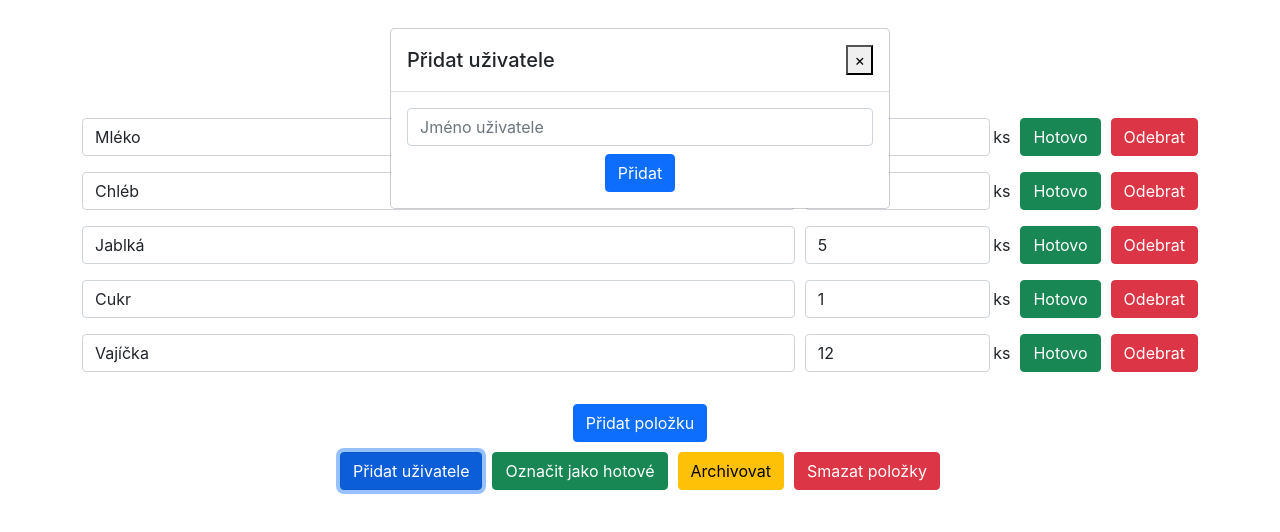
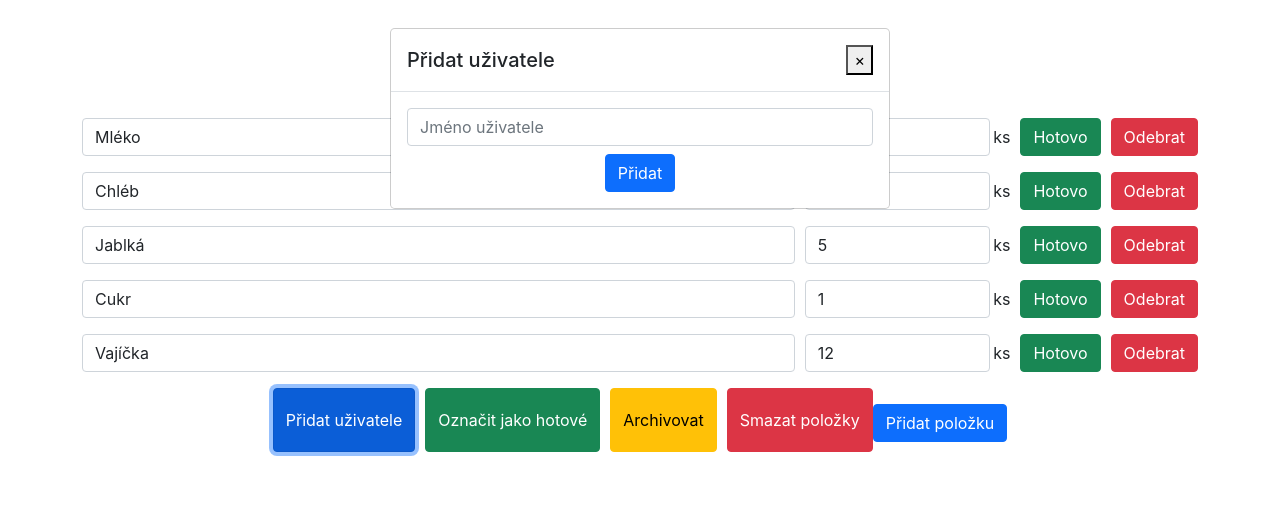
Before and after one commit to stefan-rajilic/uuShoppingList, a React (Create React App) app in the folder uushoppinglist/: page /shoppinglist/1 in a window 1280 px wide. Both pictures are taken after a click on the button "Přidat uživatele". Shown: the top 532 px of the page. Built offline with nearby package versions, Linux system fonts and the light colour scheme.

Commit message:
ukol 4 - simulace be, mockdata, rozkomponentovani

```diff
--- a/uushoppinglist/src/ShoppingList.js
+++ b/uushoppinglist/src/ShoppingList.js
@@ -1,45 +1,9 @@
 import React, { useState, useEffect } from 'react';
-import { useParams } from "react-router-dom";
-const UserModal = ({ show, onClose, addUser }) => {
-  const [userName, setUserName] = useState('');
-
-  const handleSubmit = (event) => {
-    event.preventDefault();
-    addUser(userName);
-    onClose();
-  };
-
-  if (!show) {
-    return null;
-  }
-
-  return (
-    <div className="modal show" style={{ display: 'block' }}>
-      <div className="modal-dialog">
-        <div className="modal-content">
-          <div className="modal-header">
-            <h5 className="modal-title">Přidat uživatele</h5>
-            <button type="button" className="close" onClick={onClose}>
-              <span aria-hidden="true">&times;</span>
-            </button>
-          </div>
-          <div className="modal-body">
-            <form onSubmit={handleSubmit}>
-              <input
-                type="text"
-                className="form-control"
-                value={userName}
-                onChange={(e) => setUserName(e.target.value)}
-                placeholder="Jméno uživatele"
-              />
-              <button type="submit" className="btn btn-primary mt-2">Přidat</button>
-            </form>
-          </div>
-        </div>
-      </div>
-    </div>
-  );
-};
+import { useParams } from 'react-router-dom';
+import ShoppingListHeader from './ShoppingListHeader';
+import ShoppingListItem from './ShoppingListItem';
+import ShoppingListActions from '../src/ShoppingListAction';
+import UserModal from './UserModal';
 
 const ShoppingList = ({ shoppingLists }) => {
   const { id } = useParams();
@@ -52,16 +16,14 @@ const ShoppingList = ({ shoppingLists }) => {
     Members: [],
     Items: [],
     Archived: false,
+    Done: false
   });
 
   const [isLoading, setIsLoading] = useState(true);
   const [error, setError] = useState('');
-
-  const [userName, setUserName] = useState("");
   const [showModal, setShowModal] = useState(false);
 
   useEffect(() => {
-    // Simulace načítání seznamu nákupů
     setTimeout(() => {
       const selectedList = shoppingLists.find((list) => list.id === id);
       if (selectedList) {
@@ -82,107 +44,38 @@ const ShoppingList = ({ shoppingLists }) => {
   }
 
   const handleRemove = (index) => {
-    try {
-      setTimeout(() => {
     const newItems = [...shoppingList.Items];
     newItems.splice(index, 1);
-        setShoppingList({
-          ...shoppingList,
-          Items: newItems,
-        });
-      }, 1000);
-    } catch (error) {
-      console.error('Chyba při mazání položky:', error);
-    }
+    setShoppingList({ ...shoppingList, Items: newItems });
   };
 
   const handleRemoveMember = (index) => {
-    try {
-      setTimeout(() => {
     const newMembers = [...shoppingList.Members];
     newMembers.splice(index, 1);
-        setShoppingList({
-          ...shoppingList,
-          Members: newMembers,
-        });
-      }, 1000);
-    } catch (error) {
-      console.error('Chyba při mazání člena:', error);
-    }
-  };
-
-  const handleCreateList = () => {
-    try {
-      setTimeout(() => {
-        console.log('Seznam vytvořen:', shoppingList);
-      }, 1000);
-    } catch (error) {
-      console.error('Chyba při vytváření seznamu:', error);
-    }
+    setShoppingList({ ...shoppingList, Members: newMembers });
   };
 
   const handleAddItem = () => {
-    try {
-      setTimeout(() => {
     const newItems = [...shoppingList.Items, { name: "", quantity: 1 }];
-        setShoppingList({
-          ...shoppingList,
-          Items: newItems,
-        });
-      }, 1000);
-    } catch (error) {
-      console.error('Chyba při přidávání položky:', error);
-    }
+    setShoppingList({ ...shoppingList, Items: newItems });
   };
 
   const handleMarkItemAsDone = (index) => {
-    try {
-      setTimeout(() => {
     const newItems = shoppingList.Items.map((item, i) => {
-          if (i === index) {
-            return { ...item, isCompleted: true };
-          }
-          return item;
+      return i === index ? { ...item, isCompleted: true } : item;
     });
-        setShoppingList({
-          ...shoppingList,
-          Items: newItems,
-        });
-      }, 1000);
-    } catch (error) {
-      console.error('Chyba při označování položky jako hotové:', error);
-    }
+    setShoppingList({ ...shoppingList, Items: newItems });
   };
 
   const handleArchive = () => {
-    try {
-      setTimeout(() => {
-        setShoppingList({
-          ...shoppingList,
-          Archived: true,
-        });
-      }, 1000);
-    } catch (error) {
-      console.error('Chyba při archivování seznamu:', error);
-    }
+    setShoppingList({ ...shoppingList, Archived: true });
   };
 
   const handleMarkAsDone = () => {
-    try {
-      setTimeout(() => {
-        setShoppingList({
-          ...shoppingList,
-          Done: true,
-        });
-      }, 1000);
-    } catch (error) {
-      console.error('Chyba při označování seznamu jako hotové:', error);
-    }
+    setShoppingList({ ...shoppingList, Done: true });
   };
 
   const handleDeleteList = () => {
-    try {
-      setTimeout(() => {
     setShoppingList({
       id: "",
       Name: "",
@@ -190,126 +83,45 @@ const ShoppingList = ({ shoppingLists }) => {
       Members: [],
       Items: [],
       Archived: false,
+      Done: false
     });
-      }, 1000);
-    } catch (error) {
-      console.error('Chyba při mazání seznamu:', error);
-    }
   };
 
-  // Přidání nového uživatele
-  const addUserToList = (newUserName) => {
-    const newMembers = [...shoppingList.Members, { name: newUserName }];
-    setShoppingList({
-      ...shoppingList,
-      Members: newMembers,
-    });
-    setShowModal(false);
+  const addUserToList = (userName) => {
+    const newMembers = [...shoppingList.Members, { name: userName }];
+    setShoppingList({ ...shoppingList, Members: newMembers });
   };
-
 
   return (
     <div className="shopping-list">
       <div className="text-center">
-        <input
-          type="text"
-          defaultValue={shoppingList.Name}
-          style={{
-            fontSize: "24px",
-            fontWeight: "bold",
-            border: "1px solid grey",
-            borderRadius: "100px",
-            marginTop: "30px",
-            outline: "none",
-            backgroundColor: "transparent",
-            textAlign: "center",
-          }}
-        />
+        <ShoppingListHeader name={shoppingList.Name} />
         <div className="container mt-5">
           <div className="list-items">
             {shoppingList.Items.map((item, index) => (
-              <div className="list-item mb-3 d-flex align-items-center" key={index}>
-                <input
-                  type="text"
-                  style={{ marginRight: "10px" }}
-                  defaultValue={item.name}
-                  className="form-control mr-2"
+              <ShoppingListItem
+                key={index}
+                item={item}
+                onMarkAsDone={() => handleMarkItemAsDone(index)}
+                onRemove={() => handleRemove(index)}
               />
-
-                {item.isCompleted ? (
-                  <div style={{ backgroundColor: 'green', color: 'white', padding: '5px', borderRadius: '4px', minWidth: "227px" }}>
-                    HOTOVO
-                  </div>
-                ) : (
-                  <input
-                    type="number"
-                    defaultValue={item.quantity}
-                    style={{ marginRight: "3px" }}
-                    className="form-control w-25 mr-2"
-                  />)}
-                <span style={{ marginRight: "10px" }} className="mr-2">
-                  ks
-                </span>
-                <button style={{ marginRight: '10px' }} className="btn btn-success" onClick={() => handleMarkItemAsDone(index)}>
-                  Hotovo
-                </button>
-                <button className="btn btn-danger" onClick={() => handleRemove(index)}>
-                  Odebrat
-                </button>
-              </div>
             ))}
           </div>
-          <button style={{ marginBottom: "10px" }} className="btn btn-primary mt-3" onClick={handleAddItem}>
-            Přidat položku
-          </button>
         </div>
-
-        <div className="actions d-flex justify-content-center">
-          <button
-            type="button"
-            className="btn btn-primary"
-            onClick={() => setShowModal(true)}
-          >
-            Přidat uživatele
-          </button>
+        <ShoppingListActions
+          onAddItem={handleAddItem}
+          onShowModal={() => setShowModal(true)}
+          onMarkAsDone={handleMarkAsDone}
+          onArchive={handleArchive}
+          onDelete={handleDeleteList}
+        />
         <UserModal
           show={showModal}
           onClose={() => setShowModal(false)}
           addUser={addUserToList}
         />
-          <button
-            type="button"
-            className="btn btn-success"
-            onClick={handleMarkAsDone}
-            style={{ marginLeft: '10px' }}
-          >
-            Označit jako hotové
-          </button>
-          <button
-            type="button"
-            className="btn btn-warning"
-            onClick={handleArchive}
-            style={{ marginLeft: '10px' }}
-          >
-            Archivovat
-          </button>
-          <button
-            type="button"
-            className="btn btn-danger"
-            onClick={handleDeleteList}
-            style={{ marginLeft: '10px' }}
-          >
-            Smazat položky
-          </button>
       </div>
-
-
-
     </div>
-
-    </div>
-
-
   );
 };
 
--- /dev/null
+++ b/uushoppinglist/src/ShoppingListAction.js
@@ -0,0 +1,50 @@
+import React from 'react';
+
+
+const ShoppingListActions = ({ onAddItem, onShowModal, onMarkAsDone, onArchive, onDelete }) => {
+    return (
+      <div className="actions d-flex justify-content-center">
+        <button
+          type="button"
+          className="btn btn-primary"
+          onClick={onShowModal}
+        >
+          Přidat uživatele
+        </button>
+        <button
+          type="button"
+          className="btn btn-success"
+          onClick={onMarkAsDone}
+          style={{ marginLeft: '10px' }}
+        >
+          Označit jako hotové
+        </button>
+        <button
+          type="button"
+          className="btn btn-warning"
+          onClick={onArchive}
+          style={{ marginLeft: '10px' }}
+        >
+          Archivovat
+        </button>
+        <button
+          type="button"
+          className="btn btn-danger"
+          onClick={onDelete}
+          style={{ marginLeft: '10px' }}
+        >
+          Smazat položky
+        </button>
+        <button
+          type="button"
+          className="btn btn-primary mt-3"
+          onClick={onAddItem}
+          style={{ marginBottom: "10px" }}
+        >
+          Přidat položku
+        </button>
+      </div>
+    );
+  };
+
+  export default ShoppingListActions;
--- /dev/null
+++ b/uushoppinglist/src/ShoppingListHeader.js
@@ -0,0 +1,22 @@
+import React from 'react';
+
+const ShoppingListHeader = ({ name }) => {
+    return (
+      <input
+        type="text"
+        defaultValue={name}
+        style={{
+          fontSize: "24px",
+          fontWeight: "bold",
+          border: "1px solid grey",
+          borderRadius: "100px",
+          marginTop: "30px",
+          outline: "none",
+          backgroundColor: "transparent",
+          textAlign: "center",
+        }}
+      />
+    );
+  };
+
+  export default ShoppingListHeader;
--- /dev/null
+++ b/uushoppinglist/src/ShoppingListItem.js
@@ -0,0 +1,36 @@
+import React from 'react';
+
+const ShoppingListItem = ({ item, onMarkAsDone, onRemove }) => {
+    return (
+      <div className="list-item mb-3 d-flex align-items-center">
+        <input
+          type="text"
+          style={{ marginRight: "10px" }}
+          defaultValue={item.name}
+          className="form-control mr-2"
+        />
+
+        {item.isCompleted ? (
+          <div style={{ backgroundColor: 'green', color: 'white', padding: '5px', borderRadius: '4px', minWidth: "227px" }}>
+            HOTOVO
+          </div>
+        ) : (
+          <input
+            type="number"
+            defaultValue={item.quantity}
+            style={{ marginRight: "3px" }}
+            className="form-control w-25 mr-2"
+          />
+        )}
+        <span style={{ marginRight: "10px" }}>ks</span>
+        <button style={{ marginRight: '10px' }} className="btn btn-success" onClick={onMarkAsDone}>
+          Hotovo
+        </button>
+        <button className="btn btn-danger" onClick={onRemove}>
+          Odebrat
+        </button>
+      </div>
+    );
+  };
+
+  export default ShoppingListItem;
--- /dev/null
+++ b/uushoppinglist/src/UserModal.js
@@ -0,0 +1,46 @@
+import React, { useState } from 'react';
+
+const UserModal = ({ show, onClose, addUser }) => {
+  const [userName, setUserName] = useState('');
+
+  const handleSubmit = (event) => {
+    event.preventDefault();
+    addUser(userName);
+    setUserName(''); // Reset input field after adding user
+    onClose(); // Close modal after adding user
+  };
+
+  if (!show) {
+    return null;
+  }
+
+  return (
+    <div className="modal show" style={{ display: 'block' }}>
+      <div className="modal-dialog">
+        <div className="modal-content">
+          <div className="modal-header">
+            <h5 className="modal-title">Přidat uživatele</h5>
+            <button type="button" className="close" onClick={onClose}>
+              <span aria-hidden="true">&times;</span>
+            </button>
+          </div>
+          <div className="modal-body">
+            <form onSubmit={handleSubmit}>
+              <input
+                type="text"
+                className="form-control"
+                value={userName}
+                onChange={(e) => setUserName(e.target.value)}
+                placeholder="Jméno uživatele"
+                required
+              />
+              <button type="submit" className="btn btn-primary mt-2">Přidat</button>
+            </form>
+          </div>
+        </div>
+      </div>
+    </div>
+  );
+};
+
+export default UserModal;
```
Lines whose indentation alone changed are shown as unchanged.
